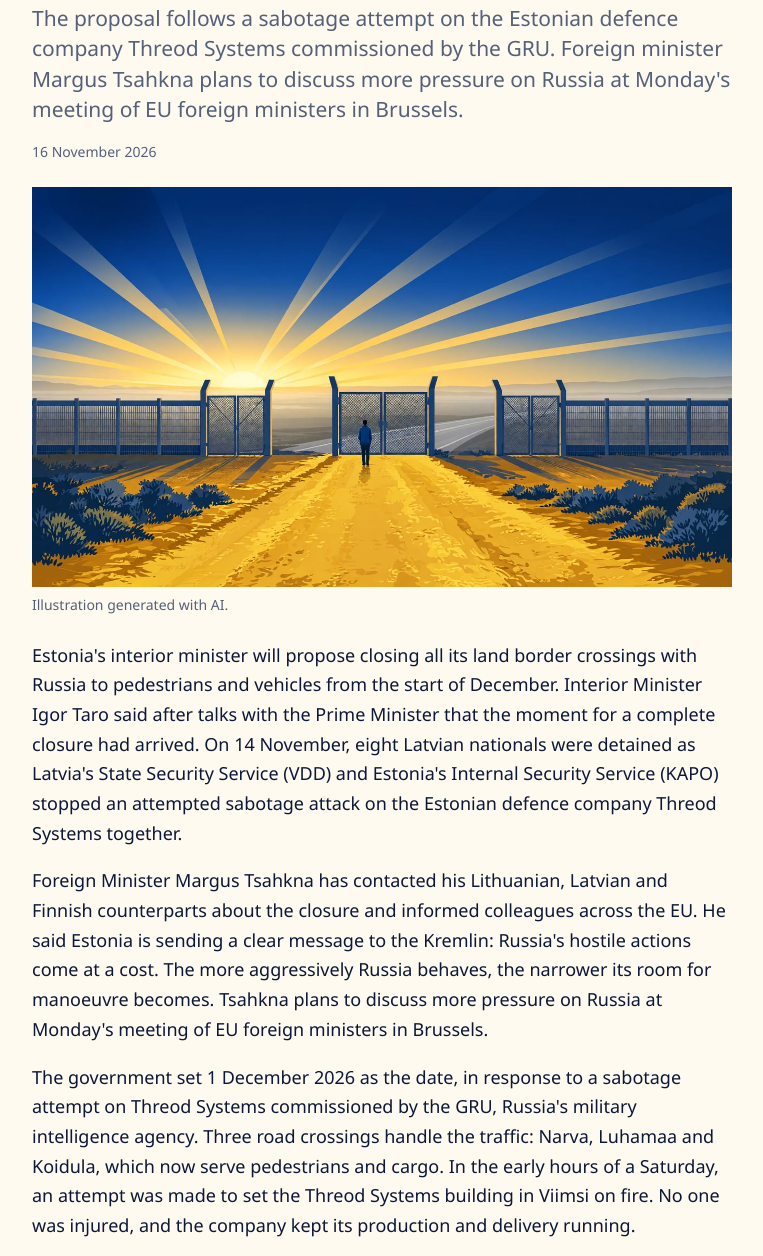
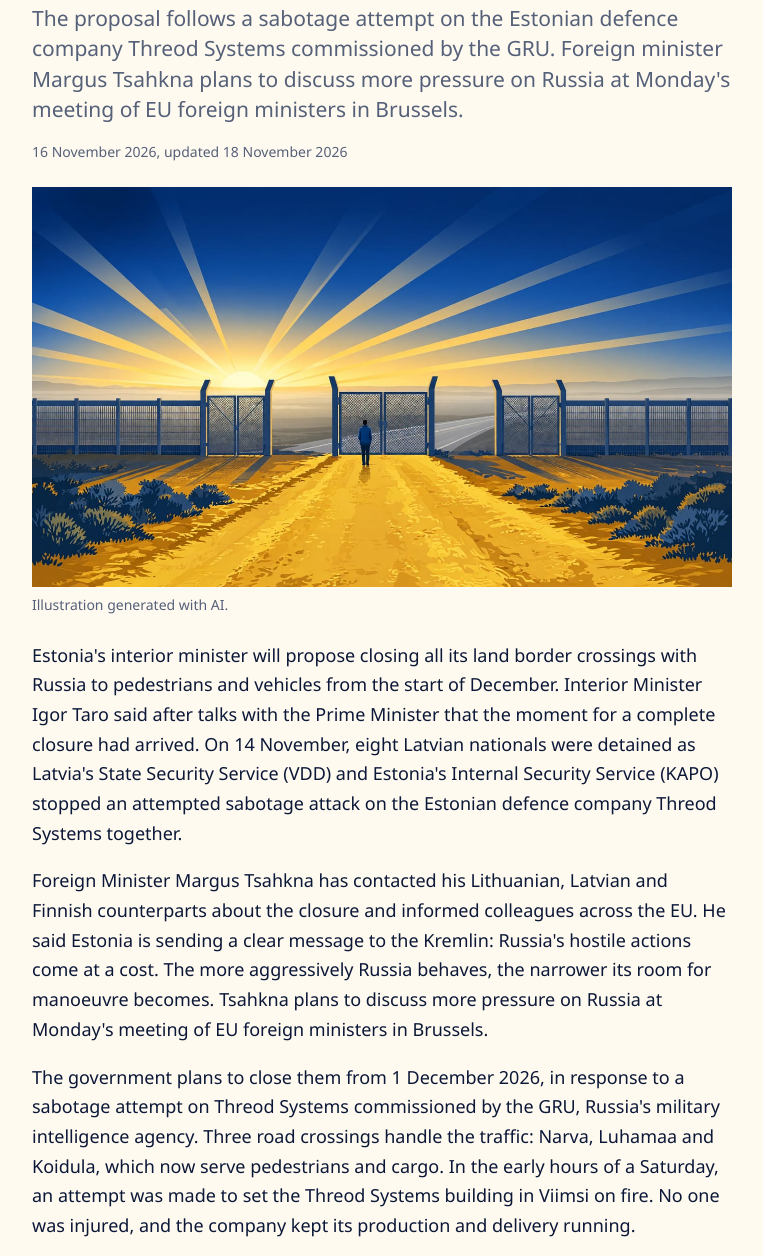
Before and after one commit to news-officina/europa-surgit, a plain HTML site: page 2026/11/estonia-to-propose-closing-all-land-border-crossings-with/index.html in a window 1280 px wide. Shown: the part 648-1904 px from the top of the page, without its empty margins (258-1021 px from the left). Drawn offline with Linux system fonts and the light colour scheme.

Commit message:
Update site

```diff
--- a/2026/11/estonia-to-propose-closing-all-land-border-crossings-with/index.html
+++ b/2026/11/estonia-to-propose-closing-all-land-border-crossings-with/index.html
@@ -17,7 +17,7 @@
 <meta property="og:image:height" content="768">
 <meta property="og:image:alt" content="A closed border gate at dawn, a lone figure turning toward a bright rising road under a golden sky.">
 <meta property="article:published_time" content="2026-11-16T02:54:13.878Z">
-<meta property="article:modified_time" content="2026-11-16T02:54:13.878Z">
+<meta property="article:modified_time" content="2026-11-18T23:35:59.414Z">
 <meta name="twitter:card" content="summary_large_image">
 <meta name="twitter:title" content="Estonia to propose closing all land border crossings with Russia from December">
 <meta name="twitter:description" content="The proposal follows a sabotage attempt on the Estonian defence company Threod Systems commissioned by the GRU. Foreign minister Margus Tsahkna plans to discuss more pressure on Russia at Monday's meeting of EU foreign ministers in Brussels.">
@@ -37,12 +37,12 @@
 
 <h1>Estonia to propose closing all land border crossings with Russia from December</h1>
 <p class="standfirst">The proposal follows a sabotage attempt on the Estonian defence company Threod Systems commissioned by the GRU. Foreign minister Margus Tsahkna plans to discuss more pressure on Russia at Monday's meeting of EU foreign ministers in Brussels.</p>
-<time class="date" datetime="2026-11-16">16 November 2026</time>
+<time class="date" datetime="2026-11-16">16 November 2026, updated 18 November 2026</time>
 
 <figure><img src="../../../images/85c04591-5319-4c70-8b7b-3b112791798b.jpg" alt="A closed border gate at dawn, a lone figure turning toward a bright rising road under a golden sky." width="1344" height="768"><figcaption>Illustration generated with AI.</figcaption></figure>
 <p class="body">Estonia's interior minister will propose closing all its land border crossings with Russia to pedestrians and vehicles from the start of December. Interior Minister Igor Taro said after talks with the Prime Minister that the moment for a complete closure had arrived. On 14 November, eight Latvian nationals were detained as Latvia's State Security Service (VDD) and Estonia's Internal Security Service (KAPO) stopped an attempted sabotage attack on the Estonian defence company Threod Systems together.</p>
 <p class="body">Foreign Minister Margus Tsahkna has contacted his Lithuanian, Latvian and Finnish counterparts about the closure and informed colleagues across the EU. He said Estonia is sending a clear message to the Kremlin: Russia's hostile actions come at a cost. The more aggressively Russia behaves, the narrower its room for manoeuvre becomes. Tsahkna plans to discuss more pressure on Russia at Monday's meeting of EU foreign ministers in Brussels.</p>
-<p class="body">The government set 1 December 2026 as the date, in response to a sabotage attempt on Threod Systems commissioned by the GRU, Russia's military intelligence agency. Three road crossings handle the traffic: Narva, Luhamaa and Koidula, which now serve pedestrians and cargo. In the early hours of a Saturday, an attempt was made to set the Threod Systems building in Viimsi on fire. No one was injured, and the company kept its production and delivery running.</p>
+<p class="body">The government plans to close them from 1 December 2026, in response to a sabotage attempt on Threod Systems commissioned by the GRU, Russia's military intelligence agency. Three road crossings handle the traffic: Narva, Luhamaa and Koidula, which now serve pedestrians and cargo. In the early hours of a Saturday, an attempt was made to set the Threod Systems building in Viimsi on fire. No one was injured, and the company kept its production and delivery running.</p>
 <p class="body">People caught on the wrong side still have about two weeks to get home, the Interior Ministry said. Lithuania's Foreign Minister Kęstutis Budrys urged Europe to consider putting the GRU and other sabotage services on the terrorist list. Andrii Sybiha wrote on X that Estonia proved Russian sabotage can and should have consequences beyond simple diplomatic condemnation. Such an approach, he wrote, deserves broader support across Europe.</p>
 <p class="body">The Interior Ministry has not said whether the closure will be temporary or indefinite. Maria Zakharova, the Russian Foreign Ministry spokeswoman, criticised the closure plans. She said that if the plans to close the border are Estonia's real plans, they fit into another outburst of aggressive and unbridled Russophobia.</p>
 <aside class="sources" aria-label="Sources">
--- a/sitemap.xml
+++ b/sitemap.xml
@@ -10,7 +10,7 @@
 <url><loc>https://news-officina.github.io/europa-surgit/2026/11/one-return-accord-for-twenty-seven-beats-five-separate/</loc><lastmod>2026-11-18</lastmod></url>
 <url><loc>https://news-officina.github.io/europa-surgit/2026/11/the-launcher-is-built-ten-governments-must-now-buy/</loc><lastmod>2026-11-16</lastmod></url>
 <url><loc>https://news-officina.github.io/europa-surgit/2026/11/europe-can-train-frontier-ai-now-pay-for-the/</loc><lastmod>2026-11-16</lastmod></url>
-<url><loc>https://news-officina.github.io/europa-surgit/2026/11/estonia-to-propose-closing-all-land-border-crossings-with/</loc><lastmod>2026-11-16</lastmod></url>
+<url><loc>https://news-officina.github.io/europa-surgit/2026/11/estonia-to-propose-closing-all-land-border-crossings-with/</loc><lastmod>2026-11-18</lastmod></url>
 <url><loc>https://news-officina.github.io/europa-surgit/2026/11/fund-the-open-ecosystem-not-the-closed-copy/</loc><lastmod>2026-11-14</lastmod></url>
 <url><loc>https://news-officina.github.io/europa-surgit/2026/11/denmark-had-the-luck-europe-needs-the-plan/</loc><lastmod>2026-11-14</lastmod></url>
 <url><loc>https://news-officina.github.io/europa-surgit/2026/11/europe-funds-the-satellite-but-spacex-flies-it-stop/</loc><lastmod>2026-11-14</lastmod></url>
```
